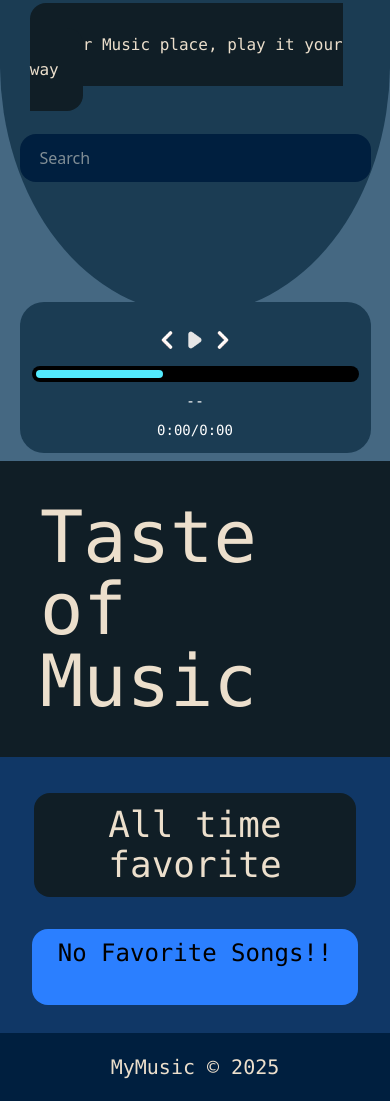
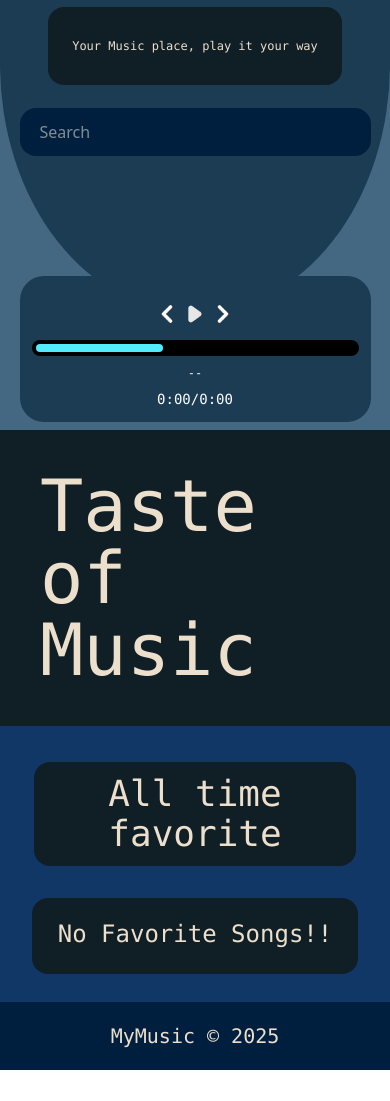
Before and after one commit to CodeUserMartin/MyMusic-v1, a website: page index.html in a window 390 px wide. Shown: the part 186-1287 px from the top of the page. After the commit the page ends 1256 px from the top, so only its background shows below. Drawn offline with nearby package versions, Linux system fonts and the light colour scheme; files that its build step writes are made by us from their sources; no server answers.

Commit message:
changes in codebase and design

```diff
--- a/index.html
+++ b/index.html
@@ -8,7 +8,7 @@
     <link rel="stylesheet" href="./src/output.css">
     <link rel="stylesheet"
         href="https://fonts.googleapis.com/css2?family=Material+Symbols+Outlined:opsz,wght,FILL,GRAD@24,400,0,0&icon_names=favorite" />
-
+    <link rel="stylesheet" href="./src/app.css">
 <body>
     <!-- Circle Div -->
     <!-- <div id="circle-div" class="border-2 border-amber-700 absolute top-0 left-0 z-[-1]"> -->
@@ -26,7 +26,7 @@
                 </div>
                 <div class="p-5 my-5">
                     <span
-                        class="bg-[#101E26] font-mono text-[#ECDFCC] text-md px-6 py-8 rounded-2xl md:text-md md:font-semibold md:py-12 md:px-8 lg:text-2xl lg:px-5 lg:py-18">Your
+                        class="bg-[#101E26] font-mono text-[#ECDFCC] text-[12px] px-6 py-8 rounded-2xl md:text-md md:font-semibold md:py-12 md:px-8 lg:text-xl lg:px-5 lg:py-18">Your
                         Music place, play it your
                         way</span>
                 </div>
@@ -55,13 +55,13 @@
                 <span class="text-white bg-black px-3">Go Back</span>
             </div>
             <article id="display-folders"
-                class="w-[95%] min-h-[100px] max-h-[270px] md:max-h-[250px] lg:max-h-[300px] overflow-y-auto mx-auto my-0 p-3 grid grid-cols-3 place-items-center gap-3 md:grid-cols-5 lg:grid-cols-6">
+                class=".hide-scrollbar w-[95%] min-h-[100px] max-h-[270px] md:max-h-[250px] lg:max-h-[300px] overflow-y-auto mx-auto my-0 p-3 grid grid-cols-2 place-items-center gap-3 md:grid-cols-5 lg:grid-cols-6">
             </article>
         </section>
         <!-- Used to display folders container end-->
         <!-- Used to display the songs from folder -->
         <section id="display-songs-container"
-            class="relative w-[95%] min-h-[100px] max-h-[270px] md:max-h-[250px] lg:max-h-[300px] overflow-y-auto mx-auto my-2 px-3 pt-10 hidden  place-items-center gap-3 grid-cols-1  md:grid-cols-3 lg:grid-cols-5">
+            class="hide-scrollbar relative w-[95%] min-h-[100px] max-h-[270px] md:max-h-[250px] lg:max-h-[300px] overflow-y-auto mx-auto my-2 px-3 pt-10 hidden  place-items-center gap-3 grid-cols-1  md:grid-cols-3 lg:grid-cols-5">
         </section>
         <!-- Used to display the songs from folder container end-->
         <!-- Song, play, pause section -->
@@ -107,7 +107,7 @@
                     class="flex justify-center items-center flex-col gap-1 mt-2 mg:flex md:justify-between md:items-center md:flex-row lg:flex lg:justify-between lg:items-center lg:flex-row">
                     <!-- Music name -->
                     <div>
-                        <p id="curr-song-name" class="text-[15px] md:text-lg lg:text-xl font-mono text-white">--</p>
+                        <p id="curr-song-name" class="text-[12px] md:text-lg lg:text-xl font-mono text-white">--</p>
                     </div>
                     <!-- Music name end -->
 
@@ -140,7 +140,7 @@
                     time favorite</p>
                 <!-- displaying most fav/played songs -->
                 <div id="fav-Song-Container"
-                    class="grid grid-rows-1 gap-2 px-4 py-3 overflow-y-scroll min-h-[100px] max-h-[300px] md:max-h-[300px] lg:max-h-[600px] lg:py-7 lg:px-6">
+                    class="hide-scrollbar grid grid-rows-1 gap-2 px-4 py-3 overflow-y-scroll min-h-[100px] max-h-[300px] md:max-h-[300px] lg:max-h-[600px] lg:py-7 lg:px-6">
                 </div>
                 <!-- displaying most fav/played songs container end-->
             </section>
--- a/script.js
+++ b/script.js
@@ -1,4 +1,4 @@
-console.log('JS Connected');
+// console.log('JS Connected');
 
 document.addEventListener('DOMContentLoaded', () => {
 
@@ -91,7 +91,6 @@ document.addEventListener('DOMContentLoaded', () => {
             let folderHref = folder.folderSongLink;
 
             // Create an div element to store each folder
-
             const folderDiv = document.createElement('div');
 
             folderDiv.setAttribute('data-href', folderHref);
@@ -325,7 +324,6 @@ document.addEventListener('DOMContentLoaded', () => {
                 const percent = (currentPlayingSong.currentTime / currentPlayingSong.duration) * 100;
                 progressInnerBarEl.style.width = percent + "%";
             };
-            // console.log("Duration: ", formatTime(currentPlayingSong.duration));
 
             // Click to seek
             progressOuterBarEl.addEventListener("click", (e) => {
@@ -335,13 +333,6 @@ document.addEventListener('DOMContentLoaded', () => {
 
                 currentPlayingSong.currentTime = percent * currentPlayingSong.duration;
             });
-
-
-
-            // Player next song logic
-            // console.log("nextbtn ", nextBtnEl);
-
-            // console.log("Before prevBtn or nextBtn clicked value of currentSongIndex is: ", currentSongIndex);
 
         })
 
@@ -417,19 +408,14 @@ document.addEventListener('DOMContentLoaded', () => {
 
         if (likedSongs.length === 0) {
             displayFavSongContainerEl.innerHTML =
-                `<p class="text-center font-mono text-black text-2xl bg-blue-500 p-2 rounded-2xl">No Favorite Songs!!</p>`;
+                `<p class="text-center font-mono text-[#ECDFCC] text-2xl bg-[#101E26] px-2 py-5 rounded-2xl">No Favorite Songs!!</p>`;
         } else {
             displayFavSongContainerEl.innerHTML = '';
         }
         likedSongs.forEach((likedSong) => {
 
-            // console.log("like:", likedSong.title);
-
-
             let songTitle = likedSong.title;
             let songLiked = likedSong.liked;
-
-            // console.log("this is from mostFavSongArr", likedSong);
 
             const favsongDiv = document.createElement("div");
 
--- /dev/null
+++ b/src/app.css
@@ -0,0 +1,8 @@
+.hide-scrollbar::-webkit-scrollbar {
+    display: none;
+}
+
+.hide-scrollbar {
+    scrollbar-width: none;
+    /* Hide scrollbar for Firefox */
+}
```
Also changed, not shown: songs/Ayushmann Khurana/cover.jpg (renamed from songs/Ayushmann Khurrana/cover.jpg), songs/Ayushmann Khurana/cover.webp (renamed from songs/Ayushmann Khurrana/cover.webp), songs/Party Hits/cover.jpg (added), 11 other files.
